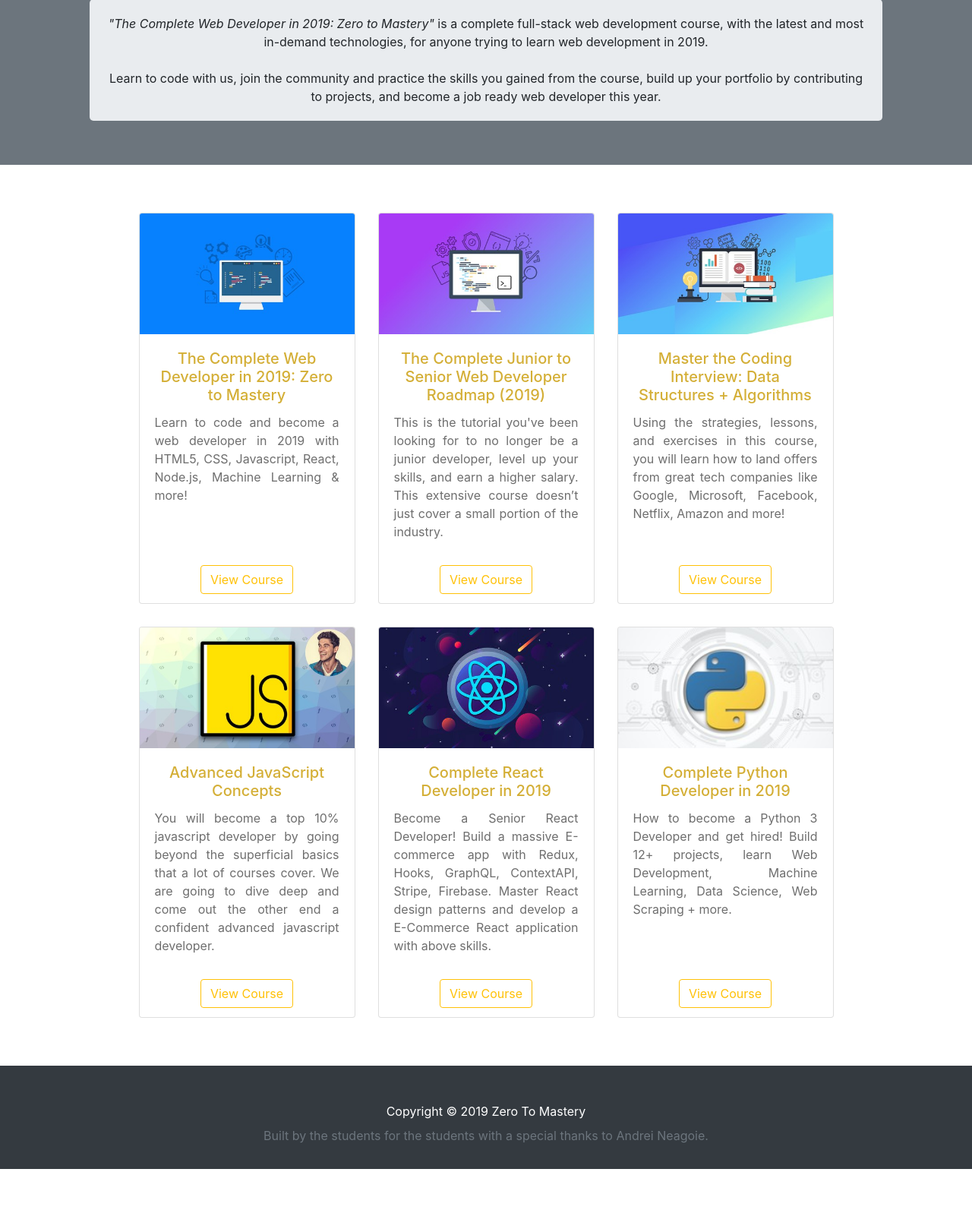
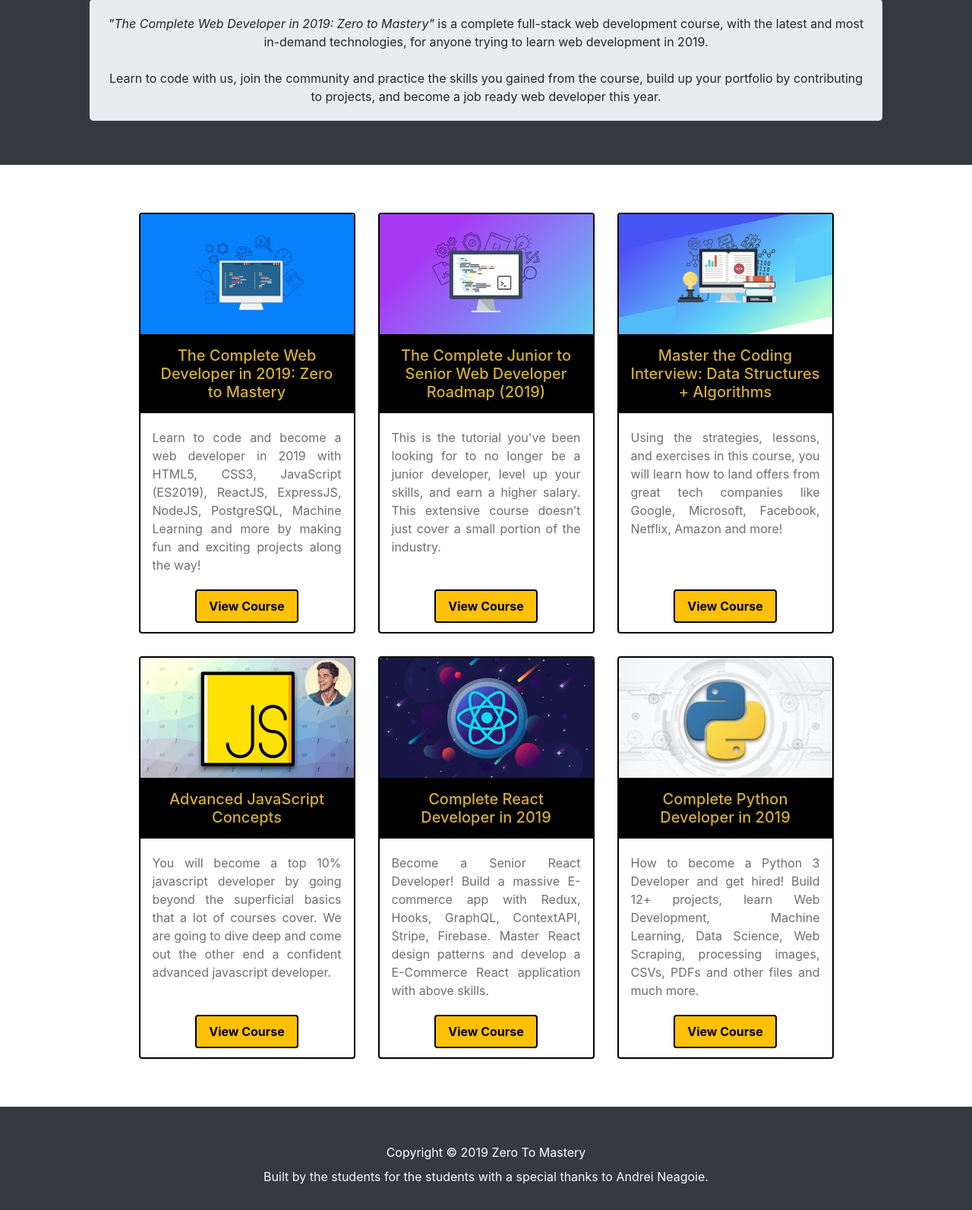
Before and after one commit to zero-to-mastery/old-zero-to-mastery-website, a PHP site: page / in a window 1280 px wide. Shown: the part 2154-3747 px from the top of the page at 76% size. Before the commit the page ends 3693 px from the top, so only its background shows below. Run offline with PHP 8.4, Linux system fonts and the light colour scheme; some libraries are stand-ins or nearby versions.

Commit message:
fix: accessibility and performance issues

```diff
--- a/assets/css/carousel.css
+++ b/assets/css/carousel.css
@@ -3,11 +3,11 @@
   margin-top: 80px;
 }
 
-.carousel-fade .carousel-item {
+.carousel .carousel-item {
   height: 100%;
 }
 
-.carousel-fade .carousel-item img {
+.carousel .carousel-item img {
   background-size: cover;
   min-height: 250px;
   max-width: 100%;
@@ -124,7 +124,8 @@
     height: 15px;
     width: 15px;
     margin: 5px !important;
-    border-radius: 100%;
+    border: none;
+    border-radius: 50%;
   }
 }
 
--- a/assets/css/style.css
+++ b/assets/css/style.css
@@ -685,3 +685,49 @@ a.faq {
     height: min-content;
   }
 }
+
+/* To fix color contrast accessibility issues */
+#course .card-body {
+  padding: 0;
+}
+#course .card-title {
+  padding: 1rem;
+  background: black;
+}
+#course .card-text {
+  padding: 0.5rem 1rem;
+}
+#course .card-footer a {
+  background: #ffc107;
+  color: #000000;
+  font-weight: bold;
+  padding: 0.5rem 1rem;
+  border: 2px solid black;
+  transition: translateY 0.25s;
+}
+
+#course .card-footer a:hover {
+  transform: translateY(2px);
+}
+
+#course .card-footer a:focus {
+  transform: scale(1.05);
+  box-shadow: 0 0 10px 2px #ffc107;
+}
+
+#course .coursecard {
+  border: 2px solid black;
+  transition: 0.25s;
+}
+#course .coursecard:hover {
+  transform: scale(1.03);
+}
+
+.footer-subtext {
+  color: #959ca3;
+}
+
+#about,
+footer {
+  background: #000000;
+}
--- a/index.html
+++ b/index.html
@@ -11,8 +11,7 @@
   <link rel="icon" type="image/png" href="./assets/images/favicon.ico" />
 
   <!-- Bootstrap core CSS -->
-  <link rel="stylesheet" href="https://maxcdn.bootstrapcdn.com/bootstrap/4.0.0/css/bootstrap.min.css"
-    integrity="sha384-Gn5384xqQ1aoWXA+058RXPxPg6fy4IWvTNh0E263XmFcJlSAwiGgFAW/dAiS6JXm" crossorigin="anonymous" />
+  <link rel="stylesheet" href="https://stackpath.bootstrapcdn.com/bootstrap/4.2.1/css/bootstrap.min.css" integrity="sha384-GJzZqFGwb1QTTN6wy59ffF1BuGJpLSa9DkKMp0DgiMDm4iYMj70gZWKYbI706tWS" crossorigin="anonymous">
   <!--Animation On Scroll-->
   <link rel="stylesheet" href="https://unpkg.com/aos@next/dist/aos.css">
 
@@ -25,7 +24,7 @@
   <!-- Navigation -->
   <nav class="navbar navbar-expand-lg fixed-top navbar-light mb-5">
     <a class="navbar-brand" href="../">
-      <img src="../assets/images/ztm.png" class="d-inline-block align-top navbar-brand--logo" alt="" />
+      <img src="../assets/images/ztm.png" class="d-inline-block align-top navbar-brand--logo" alt="Zero to Mastery Homepage" />
     </a>
 
     <button class="navbar-toggler" type="button" data-toggle="collapse" data-target="#navbarSupportedContent"
@@ -107,10 +106,10 @@
   </nav>
 
   <header>
-    <div class="carousel slide carousel-fade" data-ride="carousel" data-interval="3000" id="carousel-1">
+    <div class="carousel slide" data-ride="carousel" data-interval="4000" id="carousel-1">
       <div class="carousel-inner" role="listbox">
         <!-- Slide 1 -->
-        <div class="carousel-item active">
+        <div class="carousel-item active" role="option">
           <img class="img-fluid w-100 d-block" srcset="
                 ./assets/images/slide-images/slide1-xs.jpg  600w,
                 ./assets/images/slide-images/slide1-s.jpg   900w,
@@ -129,7 +128,7 @@
         </div>
 
         <!-- Slide 2 -->
-        <div class="carousel-item">
+        <div class="carousel-item" role="option">
           <img class="img-fluid w-100 d-block" srcset="
                 ./assets/images/slide-images/slide2-xs.jpg  600w,
                 ./assets/images/slide-images/slide2-s.jpg   900w,
@@ -139,7 +138,7 @@
           <div class="carousel-caption">
             <h3 class="animated fadeInDown">Collaboration Projects</h3>
             <p class="animated slideInUp">
-              Opensource community projects, work with other to create
+              Open source community projects, work with others to create
               something awesome
             </p>
             <a href="./projects/collaboration-projects.html"
@@ -148,7 +147,7 @@
         </div>
 
         <!-- Slide 3 -->
-        <div class="carousel-item">
+        <div class="carousel-item" role="option">
           <img class="img-fluid w-100 d-block" srcset="
                 ./assets/images/slide-images/slide3-xs.jpg  600w,
                 ./assets/images/slide-images/slide3-s.jpg   900w,
@@ -158,14 +157,14 @@
           <div class="carousel-caption">
             <h3 class="animated slideInDown">Useful Resources</h3>
             <p class="animated slideInLeft">
-              Student collated resources and article repository
+              Student collated resources and articles repository
             </p>
             <a href="./community/resources.html" class="btn btn-outline-light btn-lg animated slideInUp">Read More</a>
           </div>
         </div>
 
         <!-- Slide 4 -->
-        <div class="carousel-item">
+        <div class="carousel-item" role="option">
           <img class="img-fluid w-100 d-block" srcset="
                 ./assets/images/slide-images/slide4-xs.jpg  600w,
                 ./assets/images/slide-images/slide4-s.jpg   900w,
@@ -181,7 +180,7 @@
         </div>
 
         <!-- Slide 5 -->
-        <div class="carousel-item">
+        <div class="carousel-item" role="option">
           <img class="img-fluid w-100 d-block" srcset="
                 ./assets/images/slide-images/slide5-xs.jpg  600w,
                 ./assets/images/slide-images/slide5-s.jpg   900w,
@@ -224,18 +223,18 @@
   <!-- Language Section -->
   <section class="langs py-5">
     <div class="container text-center">
-      <img src="./assets/images/lang/html.png" atl="HTML5" data-aos="fade-up" data-aos-duration="1000"/>
-      <img src="./assets/images/lang/css.png" atl="CSS3" data-aos="fade-up" data-aos-duration="1000"/>
-      <img src="./assets/images/lang/javascript.png" atl="JS" data-aos="fade-up" data-aos-duration="1000"/>
+      <img src="./assets/images/lang/html.png" alt="HTML5" data-aos="fade-up" data-aos-duration="1000"/>
+      <img src="./assets/images/lang/css.png" alt="CSS3" data-aos="fade-up" data-aos-duration="1000"/>
+      <img src="./assets/images/lang/javascript.png" alt="JavaScript" data-aos="fade-up" data-aos-duration="1000"/>
     </div>
   </section>
 
   <!-- Video Section -->
-  <section id="about" class="bg-secondary">
-    <div class="container bg-secondary text-center p-5">
+  <section id="about" class="bg-dark">
+    <div class="container bg-dark text-center p-5">
       <!-- Title -->
       <div class="videoTitles text-center">
-        <h3 data-aos="fade-right" data-aos-duration="1000">Become a Web Developer</h3>
+        <h3 class="text-light" data-aos="fade-right" data-aos-duration="1000">Become a Web Developer</h3>
         <h2 class="display-4" data-aos="fade-left" data-aos-duration="500">Start Today!</h2>
       </div>
 
@@ -265,14 +264,14 @@
     <div class="row justify-content-center">
       <!-- ZTM -->
       <div class="card coursecard col-12 col-md-5 col-lg-3 p-0" data-aos="fade-up" data-aos-duration="500">
-        <img class="card-img-top" src="./assets/images/course-images/zerotomastery.jpg" alt="Card image cap" />
+        <img class="card-img-top" src="./assets/images/course-images/zerotomastery.jpg" alt="Andrei Neagoie Complete Web Developer Course Image" />
         <div class="card-body">
           <h5 class="card-title">
             The Complete Web Developer in 2019: Zero to Mastery
           </h5>
           <p class="card-text">
-            Learn to code and become a web developer in 2019 with HTML5, CSS,
-            Javascript, React, Node.js, Machine Learning & more!
+            Learn to code and become a web developer in 2019 with HTML5, CSS3,
+            JavaScript (ES2019), ReactJS, ExpressJS, NodeJS, PostgreSQL, Machine Learning and more by making fun and exciting projects along the way!
           </p>
         </div>
         <div class="card-footer text-center">
@@ -282,7 +281,7 @@
 
       <!-- J2S -->
       <div class="card coursecard col-12 col-md-5 col-lg-3 p-0" data-aos="fade-up" data-aos-duration="1000">
-        <img class="card-img-top" src="./assets/images/course-images/j2s.jpg" alt="Card image cap" />
+        <img class="card-img-top" src="./assets/images/course-images/j2s.jpg" alt="Andrei Neagoie Junior to Senior Developer Course Image" />
         <div class="card-body">
           <h5 class="card-title">
             The Complete Junior to Senior Web Developer Roadmap (2019)
@@ -301,7 +300,7 @@
 
       <!-- MCI -->
       <div class="card coursecard col-12 col-md-5 col-lg-3 p-0" data-aos="fade-up" data-aos-duration="1500">
-        <img class="card-img-top" src="./assets/images/course-images/mastering-interviews.jpg" alt="Card image cap" />
+        <img class="card-img-top" src="./assets/images/course-images/mastering-interviews.jpg" alt="Andrei Neagoie Data Structures and Algorithms Course Image" />
         <div class="card-body">
           <h5 class="card-title">
             Master the Coding Interview: Data Structures + Algorithms
@@ -319,7 +318,7 @@
 
       <!-- AJC -->
       <div class="card coursecard col-12 col-md-5 col-lg-3 p-0" data-aos="fade-up" data-aos-duration="1000">
-        <img class="card-img-top" src="./assets/images/course-images/AJC.jpg" alt="Card image cap" />
+        <img class="card-img-top" src="./assets/images/course-images/AJC.jpg" alt="Andrei Neagoie Advanced JavaScript Concepts Course Image" />
         <div class="card-body">
           <h5 class="card-title">
             Advanced JavaScript Concepts
@@ -338,7 +337,7 @@
 
       <!-- CRD -->
       <div class="card coursecard col-12 col-md-5 col-lg-3 p-0" data-aos="fade-up" data-aos-duration="1500">
-        <img class="card-img-top" src="./assets/images/course-images/complete-react-developer.jpg" alt="Card image cap" />
+        <img class="card-img-top" src="./assets/images/course-images/complete-react-developer.jpg" alt="Andrei Neagoie Complete React Developer Course Image" />
         <div class="card-body">
           <h5 class="card-title">
             Complete React Developer in 2019
@@ -356,13 +355,13 @@
 
       <!-- CPD -->
       <div class="card coursecard col-12 col-md-5 col-lg-3 p-0" data-aos="fade-up" data-aos-duration="1500">
-        <img class="card-img-top" src="./assets/images/course-images/complete-python-developer.jpg" alt="Andrei Neagoie Complete Python Developer in 2019 Zero to Mastery" />
+        <img class="card-img-top" src="./assets/images/course-images/complete-python-developer.jpg" alt="Andrei Neagoie Complete Python Developer in 2019 Zero to Mastery Course Image" />
         <div class="card-body">
           <h5 class="card-title">
             Complete Python Developer in 2019
           </h5>
           <p class="card-text">
-            How to become a Python 3 Developer and get hired! Build 12+ projects, learn Web Development, Machine Learning, Data Science, Web Scraping + more.
+            How to become a Python 3 Developer and get hired! Build 12+ projects, learn Web Development, Machine Learning, Data Science, Web Scraping, processing images, CSVs, PDFs and other files and much more.
           </p>
         </div>
         <div class="card-footer text-center">
@@ -379,7 +378,7 @@
       <p class="m-0 text-center text-white">
         Copyright &copy; <span class="year-footer">2018</span> Zero To Mastery
       </p>
-      <p class="pt-2 text-center text-secondary">
+      <p class="pt-2 text-center text-light">
         Built by the students for the students with a special thanks to Andrei
         Neagoie.
       </p>
@@ -396,15 +395,9 @@
       duration: 1000
     });
   </script>
-  <script src="https://code.jquery.com/jquery-3.2.1.slim.min.js"
-    integrity="sha384-KJ3o2DKtIkvYIK3UENzmM7KCkRr/rE9/Qpg6aAZGJwFDMVNA/GpGFF93hXpG5KkN"
-    crossorigin="anonymous"></script>
-  <script src="https://cdnjs.cloudflare.com/ajax/libs/popper.js/1.12.9/umd/popper.min.js"
-    integrity="sha384-ApNbgh9B+Y1QKtv3Rn7W3mgPxhU9K/ScQsAP7hUibX39j7fakFPskvXusvfa0b4Q"
-    crossorigin="anonymous"></script>
-  <script src="https://maxcdn.bootstrapcdn.com/bootstrap/4.0.0/js/bootstrap.min.js"
-    integrity="sha384-JZR6Spejh4U02d8jOt6vLEHfe/JQGiRRSQQxSfFWpi1MquVdAyjUar5+76PVCmYl"
-    crossorigin="anonymous"></script>
+  <script src="https://code.jquery.com/jquery-3.3.1.slim.min.js" integrity="sha384-q8i/X+965DzO0rT7abK41JStQIAqVgRVzpbzo5smXKp4YfRvH+8abtTE1Pi6jizo" crossorigin="anonymous"></script>
+  <script src="https://cdnjs.cloudflare.com/ajax/libs/popper.js/1.14.6/umd/popper.min.js" integrity="sha384-wHAiFfRlMFy6i5SRaxvfOCifBUQy1xHdJ/yoi7FRNXMRBu5WHdZYu1hA6ZOblgut" crossorigin="anonymous"></script>
+  <script src="https://stackpath.bootstrapcdn.com/bootstrap/4.2.1/js/bootstrap.min.js" integrity="sha384-B0UglyR+jN6CkvvICOB2joaf5I4l3gm9GU6Hc1og6Ls7i6U/mkkaduKaBhlAXv9k" crossorigin="anonymous"></script>
 </body>
 
 </html>
```
